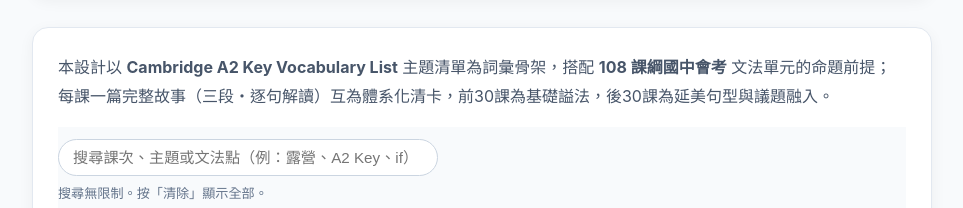
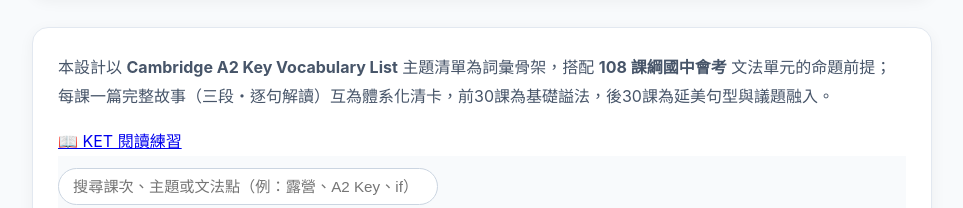
Before and after one commit to Joshua19683721/m1, a plain HTML site: page docs/index.html in a window 1280 px wide. Shown: the part 183-391 px from the top of the page, without its empty margins (158-1121 px from the left). Drawn offline with Linux system fonts and the light colour scheme.

Commit message:
補齊 verify_all.ps1 的 4 項檢查，並讓索引也能進入閱讀練習
- verify_all.ps1 之前只有 10 項，README 卻寫 14 項，兩者不一致。
  補上 11 TYPING WIRING、12 TYPING BEHAVIOUR、13 RATE PRESETS、
  14 READING PAGE，與 verify_all.py 對齊。
- scan_s2t.ps1 原本只排除 .git；補上 .opencode（本機 agent 暫存目錄）。
  目前 .opencode 只有 .json/.log，不在掃描範圍內，所以沒有實際誤判，
  但這是脆弱的，先排除掉。
- index.html 原本無法到達閱讀練習（只能從某一課的頁首進入）。
  在索引的工具列補上「📖 KET 閱讀練習」，同樣開新視窗。

驗證：14/14 檢查全過，check_links 證實新的索引連結有效。

```diff
--- a/docs/index.html
+++ b/docs/index.html
@@ -378,6 +378,10 @@
   </header>
   <div class="summary-card">
     <p style="color:#475569;margin-top:0;">本設計以 <b>Cambridge A2 Key Vocabulary List</b> 主題清單為詞彙骨架，搭配 <b>108 課綱國中會考</b> 文法單元的命題前提；每課一篇完整故事（三段・逐句解讀）互為體系化清卡，前30課為基礎謚法，後30課為延美句型與議題融入。</p>
+    <div class="tool-row">
+      <a class="btn-tool" href="reading.html" target="_blank" rel="noopener"
+         title="開新視窗：AI 隨機出題的 KET 閱讀理解練習（內容未經人工檢核）">📖 KET 閱讀練習</a>
+    </div>
     <div class="idx-tools">
       <input id="idxSearch" type="search" placeholder="搜尋課次、主題或文法點（例：露營、A2 Key、if）..." oninput="filterLessons()">
       <span class="hint">搜尋無限制。按「清除」顯示全部。</span>
```
Also changed, not shown: 3 other files.
